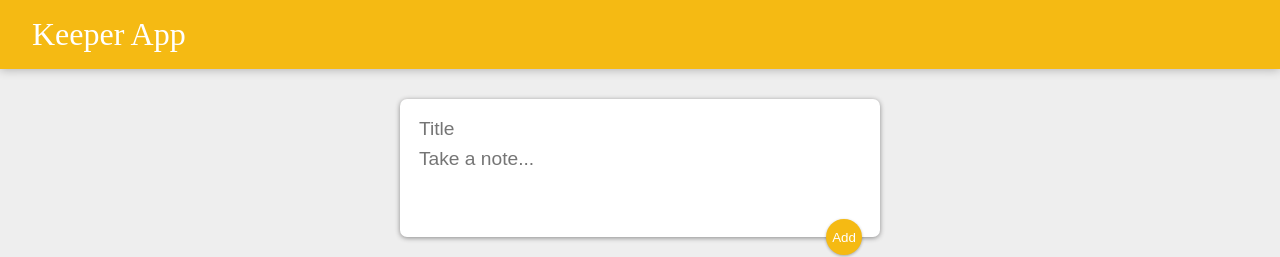
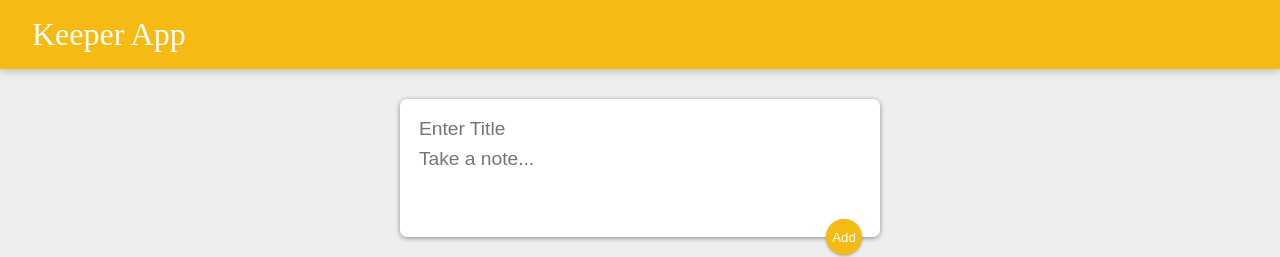
Before and after one commit to chadhindsight/keeper-app, a React (Create React App) app: page / in a window 1280 px wide. Shown: the top 257 px of the page. Built offline with nearby package versions, Linux system fonts and the light colour scheme; a web font is replaced by a local one.

Commit message:
Change content to enter title

```diff
--- a/src/components/CreateArea.jsx
+++ b/src/components/CreateArea.jsx
@@ -36,7 +36,7 @@ function CreateArea(props) {
           name="title"
           onChange={handleChange}
           value={note.title}
-          placeholder="Title"
+          placeholder="Enter Title"
         />
         <textarea
           name="content"
```
